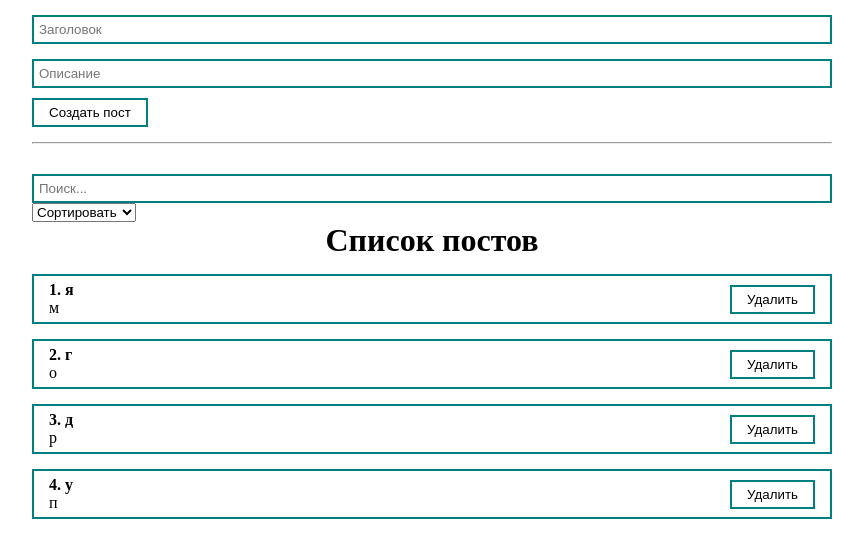
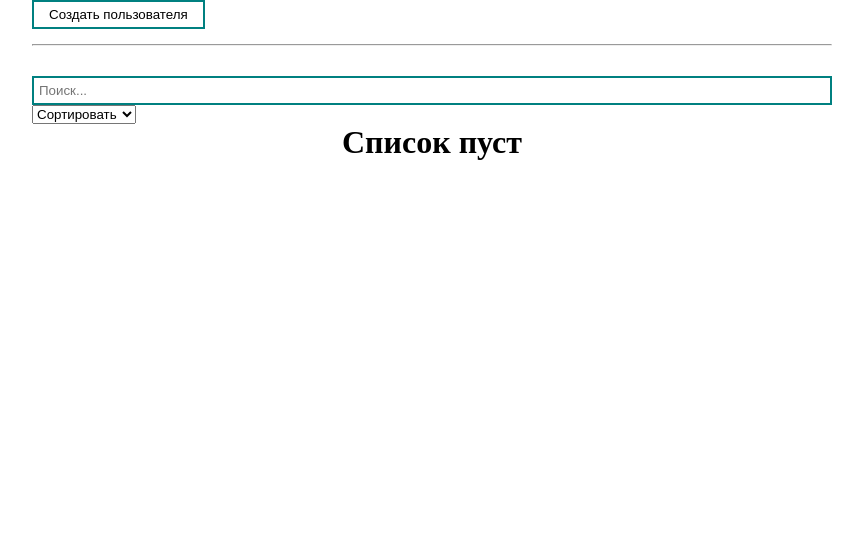
Before and after one commit to StylePro/newProjectInternet, a React (Create React App) app: page / in a window 1280 px wide. Shown: the top 558 px of the page, without its empty margins (208-1071 px from the left). Built offline with nearby package versions, Linux system fonts and the light colour scheme.

Commit message:
MyModal, MyUseHooks

```diff
--- a/package.json
+++ b/package.json
@@ -9,6 +9,7 @@
     "react": "^18.2.0",
     "react-dom": "^18.2.0",
     "react-scripts": "5.0.1",
+    "react-transition-group": "^4.4.5",
     "web-vitals": "^2.1.4"
   },
   "scripts": {
--- a/src/App.js
+++ b/src/App.js
@@ -2,32 +2,21 @@ import React, {useMemo, useState} from "react";
 import './components/styles/App.css'
 import PostList from "./components/PostList";
 import PostForm from "./components/PostForm";
-import MySelect from "./components/UI/select/MySelect";
-import MyInput from "./components/UI/input/MyInput";
 import PostFilter from "./components/PostFilter";
+import MyModal from "./components/UI/MyModal/MyModal";
+import MyButton from "./components/UI/button/MyButton";
+import {usePosts} from "./components/hooks/usePosts";
 
 function App() {
-    const [posts, setPosts] = useState([
-        {id: '1', title: 'я', body: 'м'},
-        {id: '2', title: 'г', body: 'о'},
-        {id: '3', title: 'д', body: 'р'},
-        {id: '4', title: 'у', body: 'п'},
-    ])
+    const [posts, setPosts] = useState([])
     const [filter, setFilter] = useState({query: '', sort: ''})
+    const [modal, setModal] = useState(false)
+    const sortedPostAndSelectedSort = usePosts(posts, filter.sort, filter.query)
 
-    const sortedPost = useMemo(()=> {
-        if (filter.sort) {
-            return [...posts].sort((a, b)=> a[filter.sort].localeCompare(b[filter.sort]))
-        }
-        return posts
-    }, [filter.sort, posts]);
-
-    const sortedPostAndSelectedSort = useMemo(()=> {
-        return sortedPost.filter(p => p.title.toLowerCase().includes(filter.query.toLowerCase()))
-    }, [sortedPost, filter.query])
 
     const createPost = (newPost) => {
         setPosts([...posts, newPost])
+        setModal(false)
     }
     const removePost = (post) => {
         setPosts(posts.filter(p => p.id !== post.id))
@@ -35,14 +24,16 @@ function App() {
 
     return (
         <div className='App'>
-            <PostForm create={createPost}/>
+            <MyButton
+            onClick = {()=> setModal(true)}
+            >Создать пользователя</MyButton>
+            <MyModal visible={modal} setVisible={setModal}
+            >
+                <PostForm create={createPost}/>
+            </MyModal>
             <hr style={{margin: '15px 0'}}/>
-           <PostFilter filter={filter} setFilter={setFilter}/>
-            {sortedPostAndSelectedSort.length
-                ?
-                <PostList posts={sortedPostAndSelectedSort} remove={removePost}/>
-                : <h1 style={{textAlign: "center"}}>Список пуст</h1>
-            }
+            <PostFilter filter={filter} setFilter={setFilter}/>
+            <PostList posts={sortedPostAndSelectedSort} remove={removePost}/>
         </div>
     );
 }
--- a/src/components/PostForm.jsx
+++ b/src/components/PostForm.jsx
@@ -2,7 +2,7 @@ import React, {useState} from 'react';
 import MyInput from "./UI/input/MyInput";
 import MyButton from "./UI/button/MyButton";
 
-const PostForm = ({create}) => {
+const PostForm = ({create, setModal}) => {
     const [post, setPost] = useState({title: '', body: ''})
 
     let addPost = (e) => {
--- a/src/components/PostList.jsx
+++ b/src/components/PostList.jsx
@@ -1,13 +1,28 @@
 import React from 'react';
 import PostItems from "./PostItems";
+import {CSSTransition, Transition, TransitionGroup} from "react-transition-group";
 
 const PostList = ({posts, remove}) => {
+    if (!posts.length) {
+        return <h1 style={{textAlign: "center"}}>Список пуст</h1>
+    }
     return (
         <div>
             <h1 style={{textAlign: "center"}}>Список постов</h1>
-            {posts.map((post, index) => <PostItems remove={remove} number={index + 1} key={post.id} post={post}/>)}
+            <TransitionGroup>
+                {posts.map((post, index) =>
+                    <CSSTransition
+                        key={post.id}
+                        timeout={500}
+                        classNames="post"
+                    >
+                        <PostItems remove={remove} number={index + 1} post={post}/>
+                    </CSSTransition>
+                )}
+            </TransitionGroup>
         </div>
-    );
+    )
+        ;
 };
 
 export default PostList;
--- /dev/null
+++ b/src/components/UI/MyModal/MyModal.jsx
@@ -0,0 +1,19 @@
+import React from 'react';
+import s from '../MyModal/MyModal.module.css'
+const MyModal = ({children, visible, setVisible}) => {
+
+    const rootClasses = [s.myModal]
+
+    if (visible) {
+        rootClasses.push(s.active)
+    }
+    return (
+        <div className={rootClasses.join(' ')} onClick={()=> setVisible(false)}>
+            <div className={s.myModalContent} onClick={(e)=> e.stopPropagation()}>
+                {children}
+            </div>
+        </div>
+    );
+};
+
+export default MyModal;
--- /dev/null
+++ b/src/components/UI/MyModal/MyModal.module.css
@@ -0,0 +1,22 @@
+.myModal {
+    position: fixed;
+    top: 0;
+    bottom: 0;
+    right: 0;
+    left: 0;
+    display: none;
+    background: rgb(0, 0, 0, 0.5);
+}
+
+.myModalContent {
+    padding: 25px;
+    background: white;
+    border-radius: 16px;
+    min-width: 250px;
+}
+
+.myModal.active {
+    display: flex;
+    justify-content: center;
+    align-items: center;
+}
--- /dev/null
+++ b/src/components/hooks/usePosts.jsx
@@ -0,0 +1,19 @@
+import {useMemo} from "react";
+
+export const useSortedPosts = (posts, sort) => {
+    const sortedPost = useMemo(() => {
+        if (sort) {
+            return [...posts].sort((a, b) => a[sort].localeCompare(b[sort]))
+        }
+        return posts
+    }, [sort, posts])
+    return sortedPost;
+}
+
+export const usePosts = (posts, sort, query) => {
+    const sortedPost = useSortedPosts(posts, sort)
+    const sortedPostAndSelectedSort = useMemo(() => {
+        return sortedPost.filter(p => p.title.toLowerCase().includes(query.toLowerCase()))
+    }, [sortedPost, query])
+    return sortedPostAndSelectedSort
+}
--- a/src/components/styles/App.css
+++ b/src/components/styles/App.css
@@ -21,3 +21,19 @@
     justify-content: space-between;
     margin-top: 15px;
 }
+
+.post-enter {
+    transform: translateX(-350px);
+
+}
+.post-enter-active {
+    transform: translateX(350px);
+    transition: all 500ms ease-in;
+}
+.post-exit {
+    opacity: 1;
+}
+.post-exit-active {
+    transform: translateX(-350px);
+    transition: opacity 500ms ease-in;
+}
```
Also changed, not shown: 1 other file (tests, documents, lock files or other folders).
